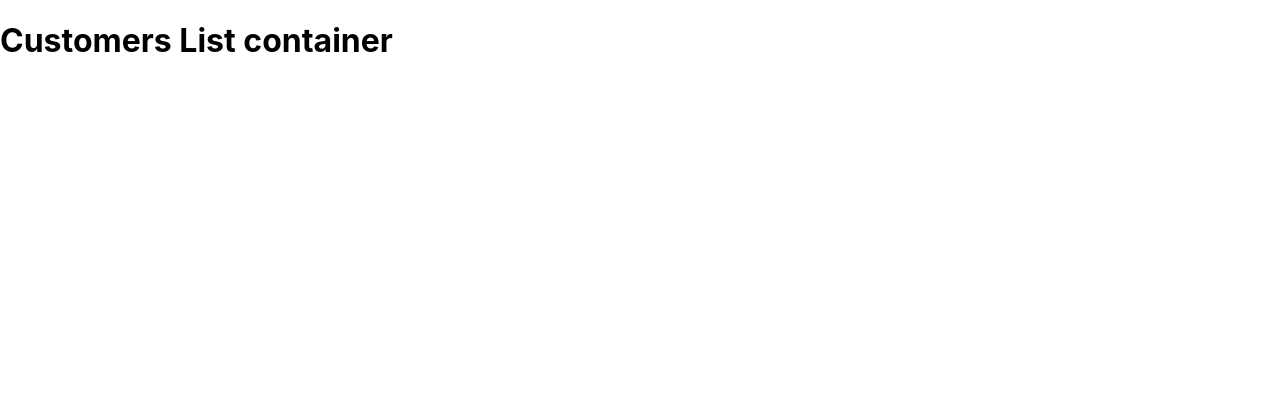
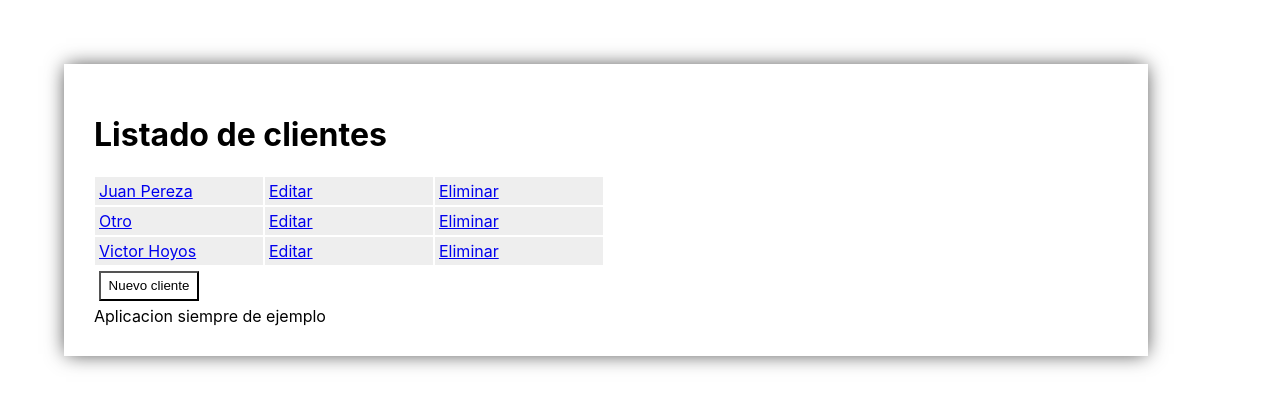
Before and after one commit to Bikcodeh/LearningReact2Project2, a React (Create React App) app: page /customers in a window 1280 px wide. Shown: the top 408 px of the page. Built offline with nearby package versions, Linux system fonts and the light colour scheme.

Commit message:
Implementacion data hardcode y navegacion ya establecida

```diff
--- a/src/App.js
+++ b/src/App.js
@@ -1,6 +1,7 @@
 import React from "react";
-import { Link, BrowserRouter as Router, Route, Switch } from "react-router-dom";
+import { BrowserRouter as Router, Route, Switch } from "react-router-dom";
 import HomeContainer from './components/Containers/HomeContainer';
+import CustomersContainer from './components/Containers/CustomersContainer';
 import "./App.css";
 
 
@@ -26,7 +27,7 @@ class App extends React.Component{
           <Switch>
               <Route path="/customers/new" component={this.renderCustomerNewContainer} />
               <Route path="/customers/:dni" component={this.renderCustomerContainer} />
-              <Route path="/customers" component={this.renderCustomerListContainer} />
+              <Route path="/customers" component={ CustomersContainer} />
               <Route path="/" component={ HomeContainer } />
             </Switch>
           </div>
--- /dev/null
+++ b/src/components/Containers/CustomersContainer.jsx
@@ -0,0 +1,54 @@
+import React from "react";
+import PropTypes from "prop-types";
+import AppFrame from "../AppFrame";
+import CustomersList from "../CustomersList";
+import CustomerActions from "../CustomerActions";
+
+const propTypes = {};
+
+const customers = [
+    {
+        "dni": "27000",
+        "name": "Juan Pereza",
+        "age": 37
+    },
+    {
+        "dni": "30000",
+        "name": "Otro",
+        "age": 23
+    },
+    {
+        "dni": "33000",
+        "name": "Victor Hoyos",
+        "age": 21
+    }
+];
+
+class CustomersContainer extends React.Component {
+  renderBody = customers => (
+    <div>
+      <CustomersList
+        customers={customers}
+        urlPath={"customer/"}
+      ></CustomersList>
+      <CustomerActions>
+        <button onClick={this.handleAddNew}>Nuevo cliente</button>
+      </CustomerActions>
+    </div>
+  );
+
+  render() {
+    return (
+      <div>
+        <AppFrame
+          header={"Listado de clientes"}
+          body={this.renderBody(customers)}>
+        </AppFrame>
+      </div>
+    );
+  }
+}
+
+CustomersContainer.propTypes = propTypes;
+
+export default CustomersContainer;
--- a/src/components/Containers/HomeContainer.jsx
+++ b/src/components/Containers/HomeContainer.jsx
@@ -1,13 +1,9 @@
 import React from 'react'
-import PropTypes from 'prop-types'
 import { withRouter } from 'react-router-dom';
 import AppFrame from './../AppFrame';
 import CustomerActions from './../CustomerActions';
 
 //history es como un stack, una especie de pila que va guardando entre elementos, las rutas
-const propTypes = {
-
-}
 
 class HomeContainer extends React.Component {
 
@@ -35,8 +31,6 @@ class HomeContainer extends React.Component {
     }
 }
 
-HomeContainer.propTypes = propTypes
-
 export default withRouter(HomeContainer)
 // es bueno usarlo con el withRouter ya que nos estamos asegurando de que el componente siempre quede inyectado
 // con las propiedades (history, locations, match)
--- a/src/components/CustomerListItem.jsx
+++ b/src/components/CustomerListItem.jsx
@@ -7,6 +7,7 @@ const propTypes = {
     editAction: PropTypes.string.isRequired,
     delAction: PropTypes.string.isRequired,
     urlPath: PropTypes.string.isRequired,
+    dni: PropTypes.string.isRequired,
 }
 
 const CustomerListItem = ({name, editAction, delAction, urlPath, dni}) => {
--- a/src/components/CustomerList.jsx
+++ b/src/components/CustomersList.jsx
@@ -2,12 +2,8 @@ import React from 'react'
 import PropTypes from 'prop-types'
 import CustomerListItem from './CustomerListItem';
 
-const propTypes = {
-    customers: PropTypes.array.isRequired,
-    urlPath: PropTypes.string.isRequired,
-}
 //Este componente es el que muestra todos los usuarioss
-const CustomerList = ({ customers, urlPath }) => {
+const CustomersList = ({ customers, urlPath }) => {
     return (
         <div>
             <div className="customers-list">
@@ -15,6 +11,7 @@ const CustomerList = ({ customers, urlPath }) => {
                     customers.map(c =>
                         <CustomerListItem
                             key={c.dni}
+                            dni={c.dni}
                             name={c.name}
                             editAction={'Editar'}
                             delAction={'Eliminar'}
@@ -26,6 +23,9 @@ const CustomerList = ({ customers, urlPath }) => {
     )
 }
 
-CustomerList.propTypes = propTypes
+CustomersList.propTypes = {
+    customers: PropTypes.array.isRequired,
+    urlPath: PropTypes.string.isRequired,
+}
 
-export default CustomerList
+export default CustomersList
--- a/src/index.css
+++ b/src/index.css
@@ -26,6 +26,13 @@ code {
   padding: 10px;
   margin: 10px;
 }
+.customers-list-item .field{
+  width: 160px;
+  margin: 1px;
+  padding: 4px;
+  background: #EEE;
+  display: inline-block;
+}
 
 .customer-actions button{
   background: white;
```
